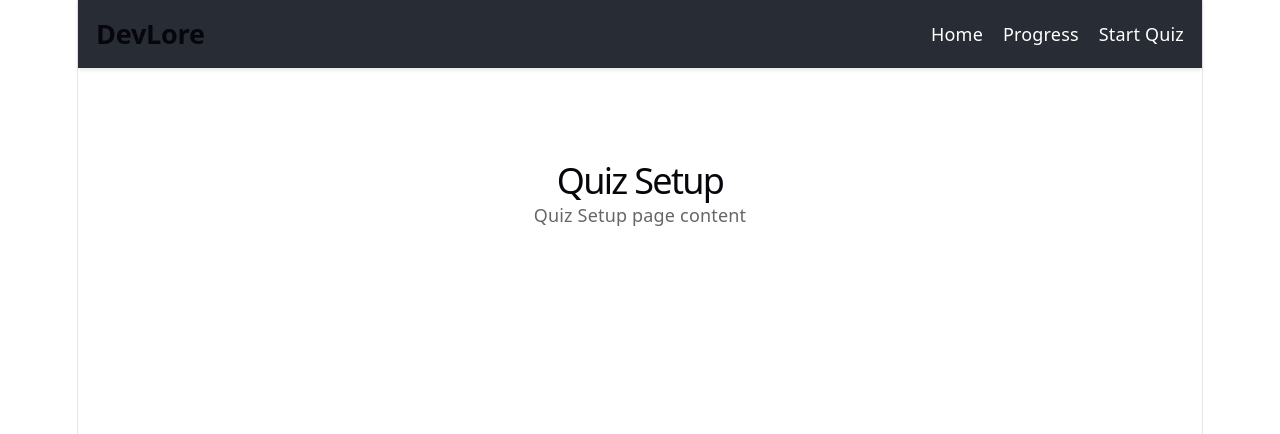
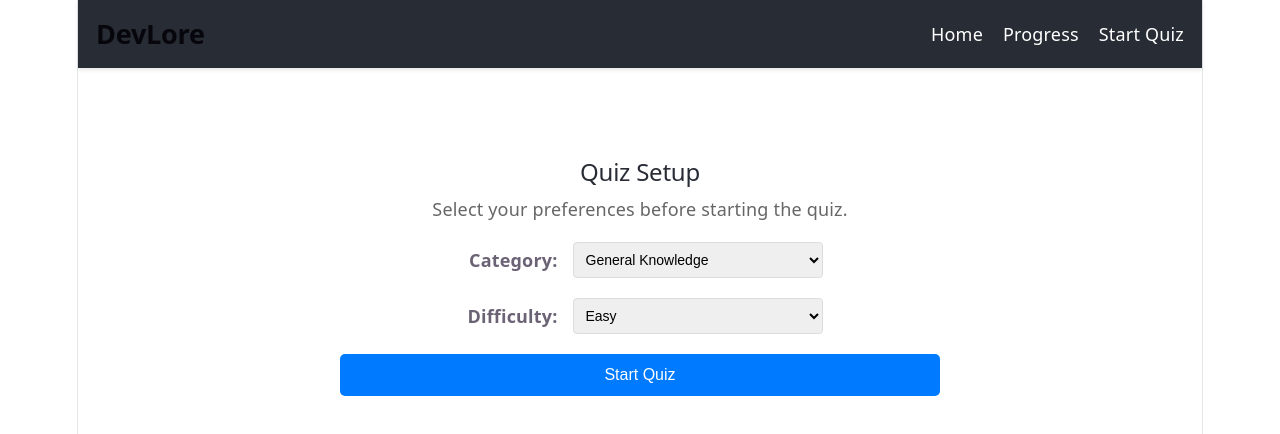
Before and after one commit to Sanjhivvarshan-b-s/DEVLORE, a React (Vite) app: page /setup in a window 1280 px wide. Shown: the top 434 px of the page. Built offline with nearby package versions, Linux system fonts and the light colour scheme.

Commit message:
Added quiz and Quizsetup pages

```diff
--- a/src/pages/Quiz.css
+++ b/src/pages/Quiz.css
@@ -1,18 +1,3 @@
-.page-container {
-  padding: 48px 20px;
-  text-align: center;
-}
-
-.page-container h1 {
-  font-size: 2rem;
-  margin-bottom: 8px;
-}
-
-.page-container p {
-  color: #666;
-}
-
-
 .quiz-container {
   max-width: 700px;
   margin: 40px auto;
--- a/src/pages/Quiz.jsx
+++ b/src/pages/Quiz.jsx
@@ -1,11 +1,128 @@
-import React from 'react';
+import { useState, useEffect } from 'react';
+import { useLocation, useNavigate } from 'react-router-dom';
 import './Quiz.css';
+import '../styles/common.css';
+
+const decodeHTML = (html) => {
+  const txt = document.createElement("textarea");
+  txt.innerHTML = html;
+  return txt.value;
+};
 
 function Quiz() {
+  const location = useLocation();
+  const navigate = useNavigate();
+
+  const { questions, setupDetails } = location.state || {};
+
+  const [quizData] = useState(() => {
+    if (!questions) return null;
+
+    return questions.map(q => {
+      const answers = [...q.incorrect_answers, q.correct_answer];
+      return {
+        ...q,
+
+        shuffledAnswers: answers.sort(() => Math.random() - 0.5)
+      };
+    });
+  });
+
+  const [currentIndex, setCurrentIndex] = useState(0);
+  const [timeLeft, setTimeLeft] = useState(15);
+  const [score, setScore] = useState(0);
+  const [wrongAnswersList, setWrongAnswersList] = useState([]);
+
+  const processAnswer = (userAnswer) => {
+    const currentQuestion = quizData[currentIndex];
+    const isCorrect = userAnswer === currentQuestion.correct_answer;
+
+    if (isCorrect) {
+      setScore(prev => prev + 1);
+    } else {
+      setWrongAnswersList(prev => [...prev, {
+        question: decodeHTML(currentQuestion.question),
+        userAnswer: decodeHTML(userAnswer),
+        correctAnswer: decodeHTML(currentQuestion.correct_answer)
+      }]);
+    }
+
+    if (currentIndex < quizData.length - 1) {
+      setCurrentIndex(prev => prev + 1);
+      setTimeLeft(15);
+    } else {
+      navigate('/results', {
+        state: {
+          score: isCorrect ? score + 1 : score,
+          totalQuestions: quizData.length,
+          wrongAnswersList,
+          setupDetails
+        }
+      });
+    }
+  };
+
+  const handleTimeOut = () => {
+    processAnswer("Time Ran Out");
+  };
+
+  useEffect(() => {
+    if (!quizData) {
+      navigate('/setup');
+    }
+  }, [quizData, navigate]);
+
+  useEffect(() => {
+    if (!quizData) return;
+
+    if (timeLeft === 0) {
+      const timeoutId = setTimeout(() => {
+        handleTimeOut();
+      }, 0);
+      return () => clearTimeout(timeoutId);
+    }
+
+    const timerId = setTimeout(() => {
+      setTimeLeft((prevTime) => prevTime - 1);
+    }, 1000);
+
+    return () => clearTimeout(timerId);
+
+
+  }, [timeLeft, quizData]);
+
+
+  if (!quizData) return <div className="quiz-no-data"><h2>Loading Quiz...</h2></div>;
+
+  const currentQuestion = quizData[currentIndex];
+
   return (
-    <div className="page-container">
-          <h1>Quiz </h1>
-          <p>Quiz page content </p>
+    <div className="quiz-container">
+
+      <div className="quiz-header">
+        <span className="quiz-progress">Question {currentIndex + 1} of {quizData.length}</span>
+        <span className={`quiz-timer ${timeLeft <= 5 ? 'danger' : timeLeft <= 10 ? 'warning' : ''}`}>
+          ⏳ Time Left: {timeLeft}s
+        </span>
+      </div>
+
+      <div className="quiz-question-card">
+        <h3 className="quiz-question">
+          {decodeHTML(currentQuestion.question)}
+        </h3>
+
+        <div className="quiz-options">
+          {currentQuestion.shuffledAnswers.map((answer, index) => (
+            <button
+              key={index}
+              onClick={() => processAnswer(answer)}
+              className="quiz-option-btn"
+            >
+              {decodeHTML(answer)}
+            </button>
+          ))}
+        </div>
+      </div>
     </div>
   );
 }
--- a/src/pages/QuizSetup.css
+++ b/src/pages/QuizSetup.css
@@ -15,21 +15,7 @@
   margin: 0 0 20px 0;
 }
 
-  .page-container {
-    padding: 48px 20px;
-    text-align: center;
-  }
-
-  .page-container h1 {
-    font-size: 2rem;
-    margin-bottom: 8px;
-  }
-
-  .page-container p {
-    color: #666;
-  }
-
-  /* Additional styles can be added here */
+.quiz-setup form {
   margin: 20px 0;
   display: flex;
   flex-direction: column;
--- a/src/pages/QuizSetup.jsx
+++ b/src/pages/QuizSetup.jsx
@@ -1,11 +1,103 @@
-import React from 'react';
+import { useState } from 'react';
+import { useNavigate } from 'react-router-dom';
 import './QuizSetup.css';
+import '../styles/common.css';
+
+import '../styles/common.css';
 
 function QuizSetup() {
+
+  const [category, setCategory] = useState('9');
+  const [difficulty, setDifficulty] = useState('easy');
+  const [isLoading, setIsLoading] = useState(false);
+  const [error, setError] = useState(null);
+
+  const navigate = useNavigate();
+
+  const handleStartQuiz = async (e) => {
+    e.preventDefault();
+    setIsLoading(true);
+    setError(null);
+
+    try {
+
+      const apiUrl = `https://opentdb.com/api.php?amount=10&category=${category}&difficulty=${difficulty}&type=multiple`;
+
+      const response = await fetch(apiUrl);
+      if (!response.ok) {
+        throw new Error('Failed to fetch questions from the server.');
+      }
+
+      const data = await response.json();
+
+
+      if (data.response_code !== 0) {
+        throw new Error('Not enough questions available for this category/difficulty. Try another combination.');
+      }
+
+
+      navigate('/quiz', {
+        state: {
+          questions: data.results,
+          setupDetails: { category, difficulty }
+        }
+      });
+
+    } catch (err) {
+      setError(err.message);
+    } finally {
+      setIsLoading(false);
+    }
+  };
+
   return (
-    <div className="page-container">
-      <h1>Quiz Setup </h1>
-      <p>Quiz Setup page content </p>
+    <div className="quiz-setup">
+      <h2>Quiz Setup</h2>
+      <p>Select your preferences before starting the quiz.</p>
+
+      {error && (
+        <div className="alert alert-error">
+          {error}
+        </div>
+      )}
+
+      <form onSubmit={handleStartQuiz}>
+
+        <div className="setup-field">
+          <label>Category: </label>
+          <select
+            value={category}
+            onChange={(e) => setCategory(e.target.value)}
+          >
+            <option value="9">General Knowledge</option>
+            <option value="18">Science: Computers</option>
+            <option value="19">Mathematics</option>
+            <option value="21">Sports</option>
+            <option value="22">Geography</option>
+            <option value="23">History</option>
+          </select>
+        </div>
+
+        <div className="setup-field">
+          <label>Difficulty: </label>
+          <select
+            value={difficulty}
+            onChange={(e) => setDifficulty(e.target.value)}
+          >
+            <option value="easy">Easy</option>
+            <option value="medium">Medium</option>
+            <option value="hard">Hard</option>
+          </select>
+        </div>
+
+        <button
+          type="submit"
+          disabled={isLoading}
+          className={`btn btn-primary ${isLoading ? 'setup-loading' : ''}`}
+        >
+          {isLoading ? 'Loading Questions...' : 'Start Quiz'}
+        </button>
+      </form>
     </div>
   );
 }
```
